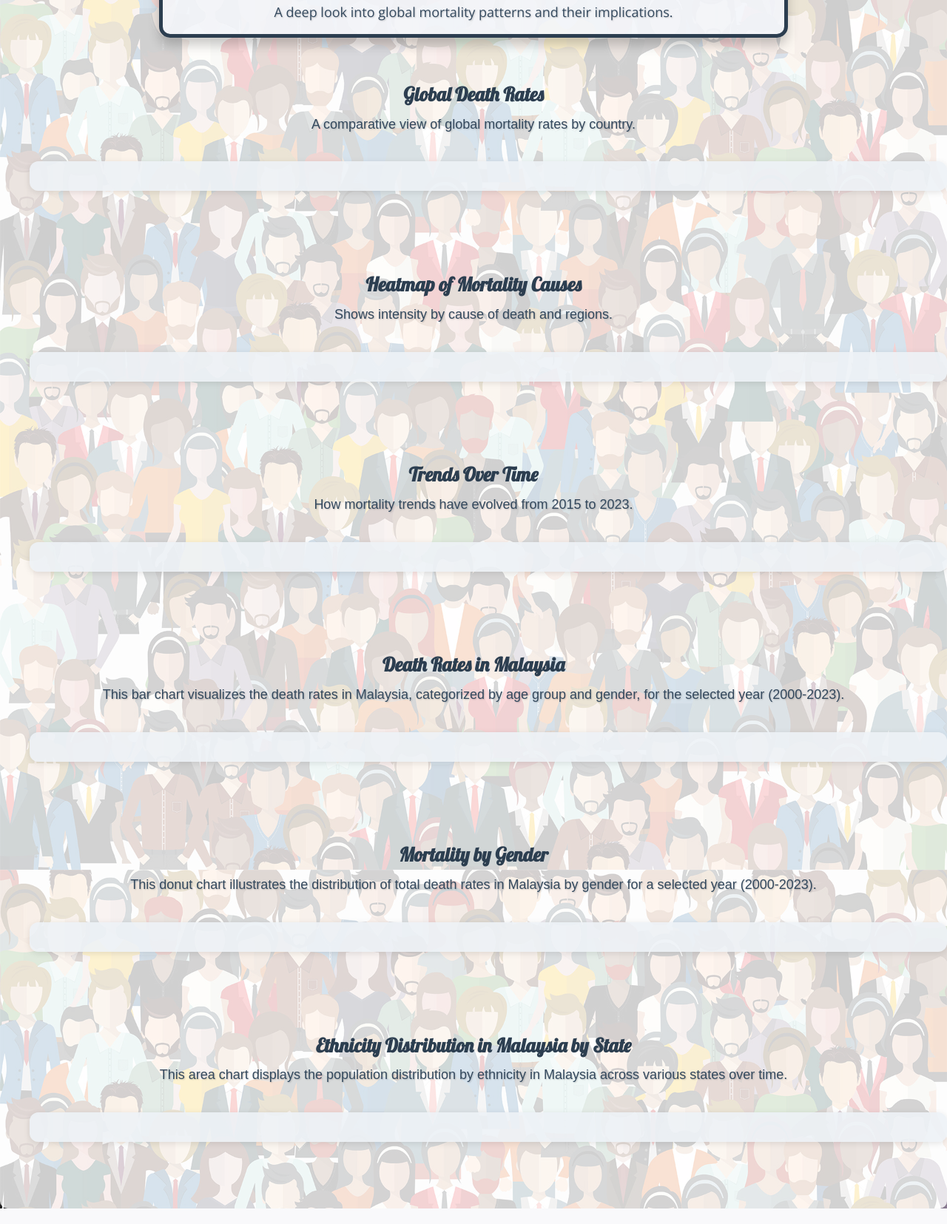
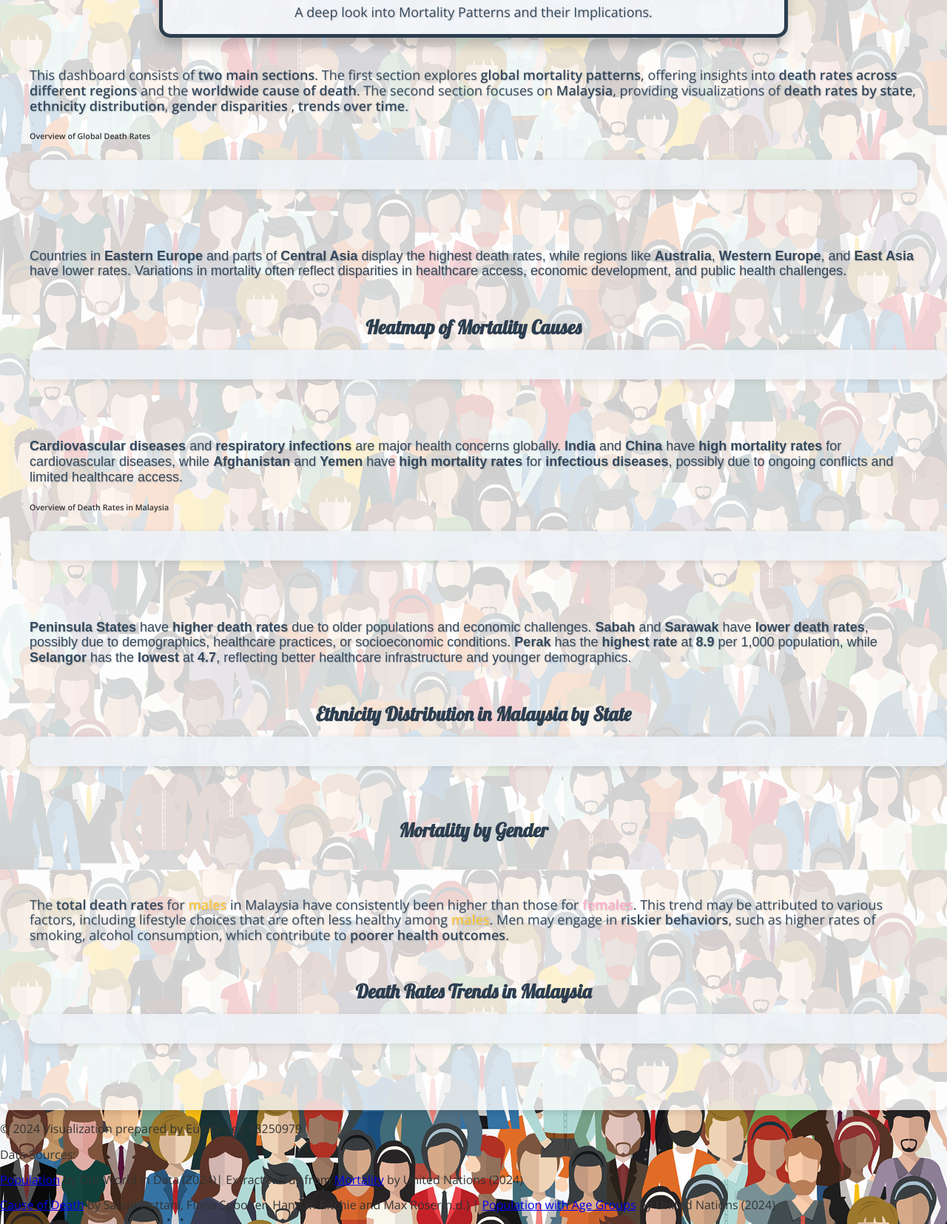
Before and after one commit to EuniceLEEWJ/FIT3179, a plain HTML site: page Data_Viz2/index.html in a window 1280 px wide. Shown: the part 104-1759 px from the top of the page at 74% size. Before the commit the page ends 1738 px from the top, so only its background shows below. Drawn offline with nearby package versions, Linux system fonts and the light colour scheme; a script that the page names is missing.

Commit message:
Update index.html

```diff
--- a/Data_Viz2/index.html
+++ b/Data_Viz2/index.html
@@ -13,7 +13,6 @@
     <link rel="stylesheet" href="https://unpkg.com/purecss@2.0.3/build/pure-min.css"
         integrity="sha384-cg6SkqEOCV1NbJoCu11+bm0NvBRc8IYLRGXkmNrqUBfTjmMYwNKPWBTIKyw9mHNJ" crossorigin="anonymous">
     <meta name="viewport" content="width=device-width, initial-scale=1">
-
     <!-- Google font -->
     <link rel="preconnect" href="https://fonts.googleapis.com">
     <link rel="preconnect" href="https://fonts.gstatic.com" crossorigin>
@@ -27,132 +26,170 @@
 <body>
 
     <div class="page">
-
         <!-- Page Title and Subtitle Container -->
         <div class="title-box-main">
-      <!-- Page Title -->
             <div class="page-title">The Cycle of Life and Death</div>
-      <!-- Subtitle -->
-      <div class="subtitle">A deep look into global mortality patterns and their implications.</div>
+            <div class="subtitle">A deep look into Mortality Patterns and their Implications.</div>
         </div>
 
-    <!-- First Visualization (Choropleth Map) -->
+        <div class="subtitle">This dashboard consists of <strong>two main sections</strong>.
+            The first section explores <strong>global mortality patterns</strong>,
+            offering insights into <strong>death rates across different regions</strong> and the <strong>worldwide cause of death</strong>.
+            The second section focuses on <strong>Malaysia</strong>, providing visualizations of <strong>death rates by state</strong>,
+            <strong>ethnicity distribution</strong>, <strong>gender disparities </strong>, <strong>trends over time</strong>.</div>
+
+        <!-- Global Death Rates-->
+        <div class="subsection-title">
+            <h6>Overview of Global Death Rates</h6>
+            <div class="divider"></div>
+        </div>
+
+        <!-- Global Visualizations -->
         <div class="pure-g">
+            <div class="vis-container" id="choropleth_map"></div>
             <div class="pure-u-1">
-        <div class="title-box">
-          <h2>Global Death Rates</h2>
-          <div class="subtitle">A comparative view of global mortality rates by country.</div>
-        </div>
-        <div class="spacing"></div>
-        <div id="choropleth_map" class="vis-container"></div>
+                <div style="height: 30px;"></div>
+
+                <div class="subtitle">Countries in <strong>Eastern Europe</strong> and parts of <strong>Central Asia</strong> display the highest death rates,
+                    while regions like <strong>Australia</strong>, <strong>Western Europe</strong>, and <strong>East Asia</strong> have lower rates.
+                    Variations in mortality often reflect disparities in healthcare access, economic development,
+                    and public health challenges.</div>
             </div>
         </div>
+        <div style="height: 30px;"></div>
 
-    <div class="spacing"></div>
-
-    <!-- Second Visualization (Heatmap) -->
         <div class="pure-g">
             <div class="pure-u-1">
                 <div class="title-box">
                     <h2>Heatmap of Mortality Causes</h2>
-          <div class="subtitle">Shows intensity by cause of death and regions.</div>
                 </div>
-        <div class="spacing"></div>
-        <div id="heatmap" class="vis-container"></div>
+                <div class="vis-container" id="heatmap"></div>
+                <div style="height: 30px;"></div>
+
+                <div class="subtitle"><strong>Cardiovascular diseases</strong> and <strong>respiratory infections</strong> are major health concerns globally.
+                    <strong>India</strong> and <strong>China</strong> have <strong>high mortality rates</strong> for cardiovascular diseases,
+                    while <strong>Afghanistan</strong> and <strong>Yemen</strong> have <strong>high mortality rates</strong> for <strong>infectious diseases</strong>,
+                    possibly due to ongoing conflicts and limited healthcare access.</div>
             </div>
         </div>
 
-    <div class="spacing"></div>
+        <!-- Overview of Death Rates in Malaysia Section -->
+        <div class="subsection-title">
+            <h6>Overview of Death Rates in Malaysia</h6>
+        </div>
 
-    <!-- Third Visualization (Mortality Trends) -->
+        <!-- Malaysia Visualizations -->
         <div class="pure-g">
             <div class="pure-u-1">
                 <div class="title-box">
-          <h2>Trends Over Time</h2>
-          <div class="subtitle">How mortality trends have evolved from 2015 to 2023.</div>
+
                 </div>
-        <div class="spacing"></div>
-        <div id="mortality_trends" class="vis-container"></div>
+                <div class="vis-container" id="malaysia_map"></div>
+                <div style="height: 30px;"></div>
+
+                <div class="subtitle"><strong>Peninsula States</strong> have <strong>higher death rates</strong> due to older populations and economic challenges.
+                    <strong>Sabah</strong> and <strong>Sarawak</strong> have <strong>lower death rates</strong>, possibly due to demographics, healthcare practices, or socioeconomic conditions.
+                    <strong>Perak</strong> has the <strong>highest rate</strong> at <strong>8.9</strong> per 1,000 population, while <strong>Selangor</strong> has the <strong>lowest</strong> at <strong>4.7</strong>,
+                    reflecting better healthcare infrastructure and younger demographics.
                 </div>
             </div>
+        </div>
+        <div style="height: 30px;"></div>
 
-    <div class="spacing"></div>
 
-    <!-- Fourth Visualization (Stacked Bar Chart) -->
-    <div class="pure-g">
-      <div class="pure-u-1">
-        <div class="title-box">
-          <h2>Death Rates in Malaysia</h2>
-          <div class="subtitle">This bar chart visualizes the death rates in Malaysia, categorized by age group and gender, for the selected year (2000-2023).</div>
-        </div>
-        <div class="spacing"></div>
-        <div id="stacked_bar_chart" class="vis-container"></div>
-      </div>
-    </div>
-
-    <div class="spacing"></div>
-
-    <!-- Fifth Visualization (Donut Chart) -->
-    <div class="pure-g">
-      <div class="pure-u-1">
-        <div class="title-box">
-          <h2>Mortality by Gender</h2>
-          <div class="subtitle">This donut chart illustrates the distribution of total death rates in Malaysia by gender for a selected year (2000-2023).</div>
-        </div>
-        <div class="spacing"></div>
-        <div id="donut_chart" class="vis-container"></div>
-      </div>
-    </div>
-
-    <div class="spacing"></div>
-
-    <!-- Sixth Visualization (Stacked Area Chart) -->
         <div class="pure-g">
             <div class="pure-u-1">
                 <div class="title-box">
                     <h2>Ethnicity Distribution in Malaysia by State</h2>
-          <div class="subtitle">This area chart displays the population distribution by ethnicity in Malaysia across various states over time.</div>
                 </div>
-        <div class="spacing"></div>
-        <div id="stacked_area_chart" class="vis-container"></div>
+                <div class="vis-container" id="stacked_area_chart"></div>
+            </div>
+        </div>
+
+
+        <div class="pure-u-1 donut-container">
+            <div class="donut-container-vis-container" id="donut_chart"></div>
+            <div class="donut-text">
+                <h2>Mortality by Gender</h2>
+                <div style="height: 30px;"></div>
+                <div style="height: 30px;"></div>
+
+                <div class="subtitle donut-subtitle">The <strong>total death rates</strong> for <strong style="color: #fbc740">males</strong>
+                    in Malaysia have consistently been </strong>higher</strong> than those for <strong style="color: #ffafcc">females</strong>.
+                    This trend may be attributed to various factors, including lifestyle choices that are often less healthy among
+                    <strong style="color: #fbc740">males</strong>. Men may engage in <strong>riskier behaviors</strong>, such as higher
+                    rates of smoking, alcohol consumption, which contribute to <strong>poorer health outcomes</strong>.
+                </div>
+            </div>
+        </div>
+        <div style="height: 30px;"></div>
+
+
+        <div class="pure-g">
+            <div class="pure-u-1">
+                <div class="title-box">
+                    <h2>Death Rates Trends in Malaysia</h2>
+                </div>
+                <div class="vis-container" id="line_chart"></div>
             </div>
         </div>
 
     </div>
 
+    <footer>
+        <p>© 2024 Visualization prepared by Eunice Lee 33250979</p>
+        <p>Data Sources:</p>
+        <p class="data-sources"><a href="https://ourworldindata.org/grapher/population">Population</a> by Our World in Data (2024)| Extract words from <a href="https://population.un.org/wpp/Download/Standard/Mortality/">Mortality</a> by United Nations (2024)</p>
+        <p class="data-sources"><a href="https://ourworldindata.org/causes-of-death">Cause of Death</a> by Saloni Dattani, Fiona Spooner, Hannah Ritchie and Max Roser(n.d.)  | <a href="https://population.un.org/wpp/Download/Standard/Population/">Population with Age Groups</a> by United Nations (2024)</p>
+    </footer>
+
     <!-- Script to Embed the Charts -->
     <script type="text/javascript">
-    var vg_1 = "./js/Map.json";
-    var vg_2 = "./js/heatmap.json";
-    var vg_3 = "./js/Bar_chart.json";
-    var vg_4 = "./js/stacked_bar_chart.json";
-    var vg_5 = "./js/donut_chart.json";
-    var vg_6 = "./js/stacked_area_chart.json";
+        var vg_1 = "Map.json";                // Choropleth map
+        var vg_2 = "heatmap.json";            // Heatmap
+        var vg_3 = "malaysia_map.json";       // Mortality map for Malaysia
+        var vg_4 = "stacked_area_chart.json"; // Stacked area chart
+        var vg_5 = "donut_chart.json";        // Donut chart
+        var vg_6 = "line_chart.json";         // Line chart
 
-    vegaEmbed('#choropleth_map', vg_1).then(function(result) {
+        // Embed each visualization
+        vegaEmbed('#choropleth_map', vg_1)
+            .then(function(result) {
                 console.log("Choropleth map loaded successfully");
-    }).catch(console.error);
+            })
+            .catch(console.error);
 
-    vegaEmbed('#heatmap', vg_2).then(function(result) {
+        vegaEmbed('#heatmap', vg_2)
+            .then(function(result) {
                 console.log("Heatmap loaded successfully");
-    }).catch(console.error);
+            })
+            .catch(console.error);
 
-    vegaEmbed('#mortality_trends', vg_3).then(function(result) {
-      console.log("Mortality trends loaded successfully");
-    }).catch(console.error);
+        vegaEmbed('#malaysia_map', vg_3)
+            .then(function(result) {
+                console.log("Malaysia map loaded successfully");
+            })
+            .catch(console.error);
 
-    vegaEmbed('#stacked_bar_chart', vg_4).then(function(result) {
-      console.log("Stacked bar chart loaded successfully");
-    }).catch(console.error);
+        vegaEmbed('#stacked_area_chart', vg_4)
+            .then(function(result) {
+                console.log("Stacked area chart loaded successfully");
+            })
+            .catch(console.error);
 
-    vegaEmbed('#donut_chart', vg_5).then(function(result) {
+        vegaEmbed('#donut_chart', vg_5)
+            .then(function(result) {
                 console.log("Donut chart loaded successfully");
-    }).catch(console.error);
+            })
+            .catch(console.error);
 
-    vegaEmbed('#stacked_area_chart', vg_6).then(function(result) {
-      console.log("Stacked area chart loaded successfully");
-    }).catch(console.error);
+        vegaEmbed('#line_chart', vg_6)
+            .then(function(result) {
+                console.log("Line chart loaded successfully");
+            })
+            .catch(console.error);
     </script>
+
 </body>
 
 </html>
```
Lines whose indentation alone changed are shown as unchanged.
